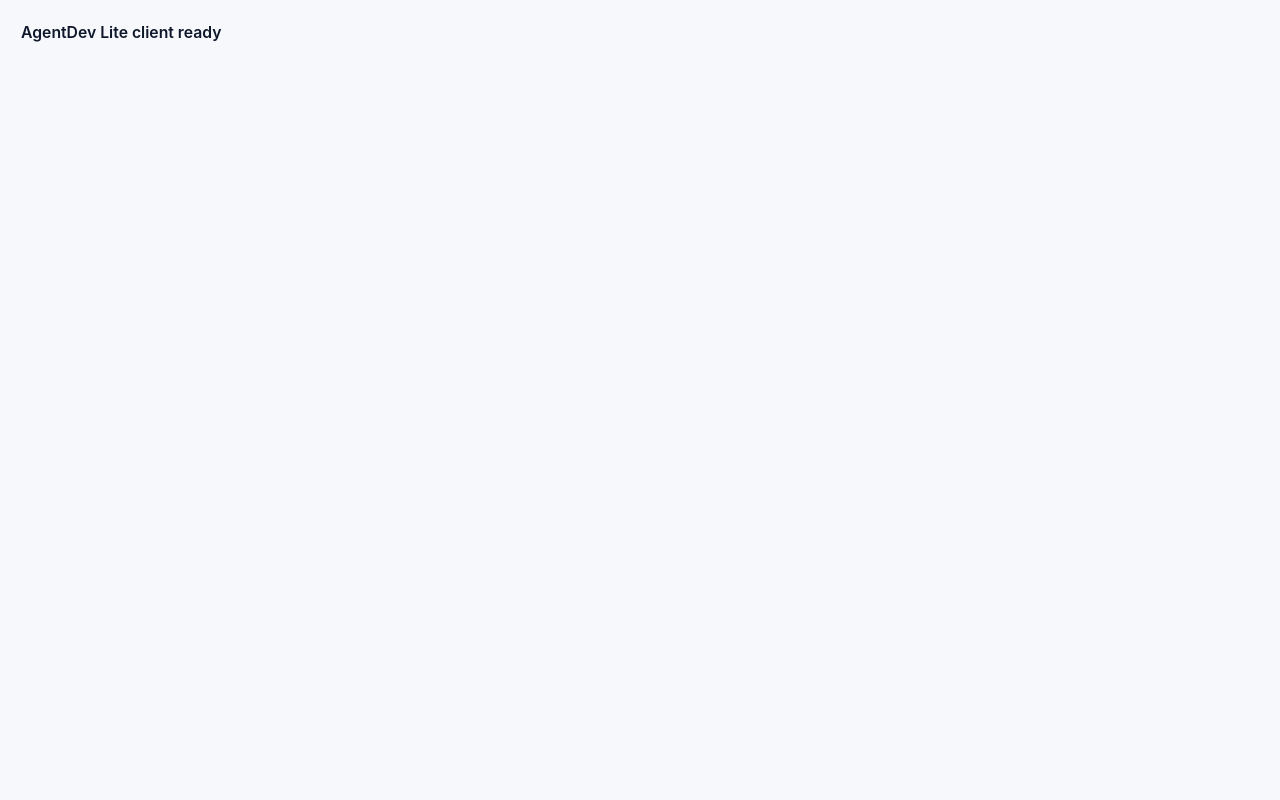
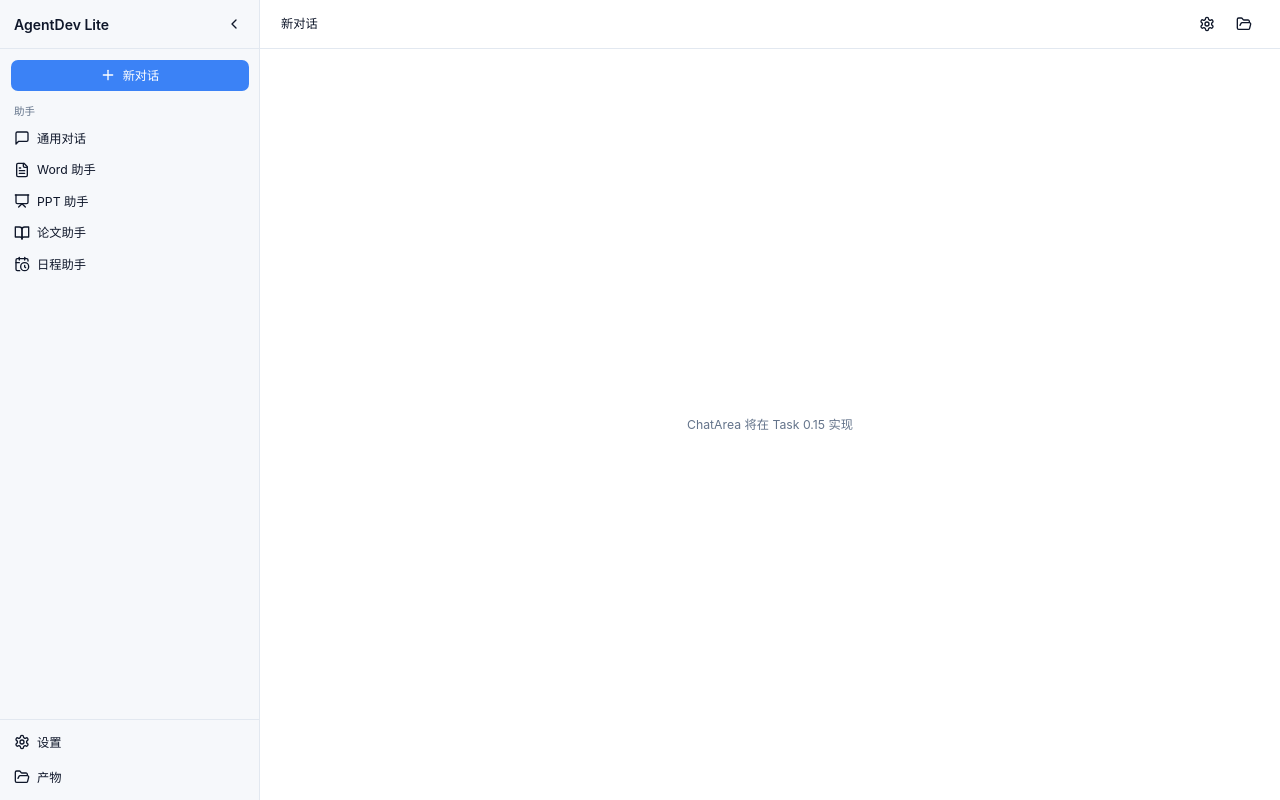
Before and after one commit to 1120964795/agent-platform, a React (Vite) app in the folder client/: page / in a window 1280 px wide. Built offline with nearby package versions, Linux system fonts and the light colour scheme.

Commit message:
feat(client): add Layout/Sidebar/TopBar/MainArea skeleton

```diff
--- a/client/src/App.jsx
+++ b/client/src/App.jsx
@@ -1,7 +1,5 @@
+import Layout from './components/layout/Layout.jsx'
+
 export default function App() {
-  return (
-    <main className="min-h-full bg-[color:var(--bg-secondary)] p-6 text-[color:var(--text-primary)]">
-      <div className="text-lg font-semibold">AgentDev Lite client ready</div>
-    </main>
-  )
+  return <Layout />
 }
--- /dev/null
+++ b/client/src/components/layout/Layout.jsx
@@ -0,0 +1,19 @@
+import { useState } from 'react'
+import Sidebar from './Sidebar.jsx'
+import MainArea from './MainArea.jsx'
+
+export default function Layout() {
+  const [sidebarCollapsed, setSidebarCollapsed] = useState(false)
+  const [drawer, setDrawer] = useState(null)
+
+  return (
+    <div className="flex h-full w-full bg-[color:var(--bg-primary)] text-[color:var(--text-primary)]">
+      <Sidebar
+        collapsed={sidebarCollapsed}
+        onToggle={() => setSidebarCollapsed(v => !v)}
+        onOpenDrawer={setDrawer}
+      />
+      <MainArea onOpenDrawer={setDrawer} drawer={drawer} onCloseDrawer={() => setDrawer(null)} />
+    </div>
+  )
+}
--- /dev/null
+++ b/client/src/components/layout/MainArea.jsx
@@ -0,0 +1,12 @@
+import TopBar from './TopBar.jsx'
+
+export default function MainArea({ onOpenDrawer }) {
+  return (
+    <main className="flex-1 flex flex-col min-w-0">
+      <TopBar onOpenDrawer={onOpenDrawer} />
+      <section className="flex-1 flex items-center justify-center bg-[color:var(--bg-primary)]">
+        <div className="text-sm text-[color:var(--text-muted)]">ChatArea 将在 Task 0.15 实现</div>
+      </section>
+    </main>
+  )
+}
--- /dev/null
+++ b/client/src/components/layout/Sidebar.jsx
@@ -0,0 +1,86 @@
+import {
+  MessageSquare,
+  FileText,
+  Presentation,
+  BookOpen,
+  CalendarClock,
+  Settings,
+  FolderOpen,
+  Plus,
+  ChevronLeft,
+  ChevronRight
+} from 'lucide-react'
+
+const ASSISTANTS = [
+  { id: 'general', name: '通用对话', icon: MessageSquare },
+  { id: 'word', name: 'Word 助手', icon: FileText },
+  { id: 'ppt', name: 'PPT 助手', icon: Presentation },
+  { id: 'paper', name: '论文助手', icon: BookOpen },
+  { id: 'schedule', name: '日程助手', icon: CalendarClock }
+]
+
+export default function Sidebar({ collapsed, onToggle, onOpenDrawer }) {
+  const width = collapsed ? 'w-[60px]' : 'w-[260px]'
+
+  return (
+    <aside className={`${width} transition-all duration-200 bg-[color:var(--bg-secondary)] border-r border-[color:var(--border)] flex flex-col`}>
+      <div className="h-14 px-4 flex items-center justify-between border-b border-[color:var(--border)]">
+        {!collapsed && <span className="font-semibold text-base">AgentDev Lite</span>}
+        <button
+          type="button"
+          onClick={onToggle}
+          className="p-1 rounded hover:bg-[color:var(--bg-tertiary)]"
+          aria-label="toggle sidebar"
+        >
+          {collapsed ? <ChevronRight size={16} /> : <ChevronLeft size={16} />}
+        </button>
+      </div>
+
+      <div className="p-3">
+        <button
+          type="button"
+          className="w-full h-9 flex items-center justify-center gap-2 rounded-lg bg-[color:var(--accent)] text-white text-sm hover:opacity-90"
+        >
+          <Plus size={16} />
+          {!collapsed && <span>新对话</span>}
+        </button>
+      </div>
+
+      <div className="flex-1 overflow-y-auto px-2">
+        {!collapsed && <div className="px-2 py-1 text-xs text-[color:var(--text-muted)]">助手</div>}
+        {ASSISTANTS.map(a => {
+          const Icon = a.icon
+          return (
+            <button
+              type="button"
+              key={a.id}
+              className="w-full flex items-center gap-2 px-2 py-2 rounded-md text-sm hover:bg-[color:var(--bg-tertiary)]"
+            >
+              <Icon size={16} className="shrink-0" />
+              {!collapsed && <span className="truncate">{a.name}</span>}
+            </button>
+          )
+        })}
+      </div>
+
+      <div className="p-2 border-t border-[color:var(--border)] flex flex-col gap-1">
+        <button
+          type="button"
+          onClick={() => onOpenDrawer('settings')}
+          className="w-full flex items-center gap-2 px-2 py-2 rounded-md text-sm hover:bg-[color:var(--bg-tertiary)]"
+        >
+          <Settings size={16} />
+          {!collapsed && <span>设置</span>}
+        </button>
+        <button
+          type="button"
+          onClick={() => onOpenDrawer('artifacts')}
+          className="w-full flex items-center gap-2 px-2 py-2 rounded-md text-sm hover:bg-[color:var(--bg-tertiary)]"
+        >
+          <FolderOpen size={16} />
+          {!collapsed && <span>产物</span>}
+        </button>
+      </div>
+    </aside>
+  )
+}
--- /dev/null
+++ b/client/src/components/layout/TopBar.jsx
@@ -0,0 +1,27 @@
+import { Settings, FolderOpen } from 'lucide-react'
+
+export default function TopBar({ title = '新对话', onOpenDrawer }) {
+  return (
+    <div className="h-14 px-6 flex items-center justify-between border-b border-[color:var(--border)] bg-[color:var(--bg-primary)]">
+      <div className="text-sm font-medium">{title}</div>
+      <div className="flex items-center gap-2">
+        <button
+          type="button"
+          onClick={() => onOpenDrawer('settings')}
+          className="p-2 rounded hover:bg-[color:var(--bg-tertiary)]"
+          aria-label="settings"
+        >
+          <Settings size={16} />
+        </button>
+        <button
+          type="button"
+          onClick={() => onOpenDrawer('artifacts')}
+          className="p-2 rounded hover:bg-[color:var(--bg-tertiary)]"
+          aria-label="artifacts"
+        >
+          <FolderOpen size={16} />
+        </button>
+      </div>
+    </div>
+  )
+}
```
